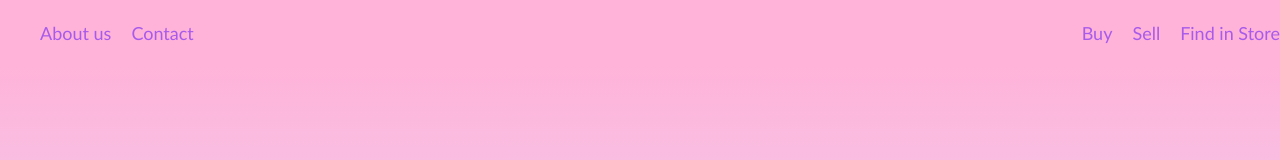
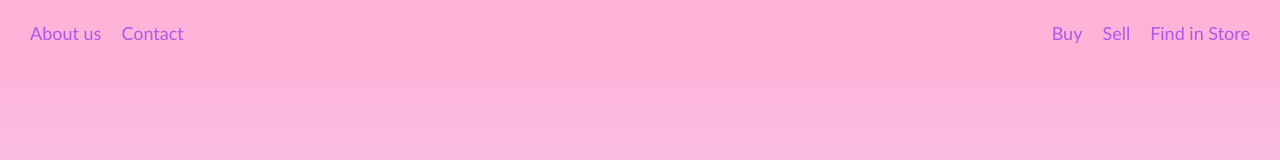
Before and after one commit to Batool-AA/IndieBazaar, a React (Vite) app in the folder IndieBazaar/: page / in a window 1280 px wide. Shown: the top 160 px of the page. Built offline with nearby package versions, Linux system fonts and the light colour scheme; no server answers; a web font is replaced by a local one.

Commit message:
pls ab masla not

```diff
--- a/IndieBazaar/src/components/homenavbar/homenavbar.css
+++ b/IndieBazaar/src/components/homenavbar/homenavbar.css
@@ -15,12 +15,12 @@
 
 .nav-left {
   margin-right: auto;
-  margin-left: 20px;
+  margin-left: 10px;
 }
 
 .nav-right {
   margin-left: auto;
-  margin-right: 20px;
+  margin-right: 50px;
 }
 
 .nav-left span, .nav-right span {
--- a/IndieBazaar/src/components/navigationbar/navigation.css
+++ b/IndieBazaar/src/components/navigationbar/navigation.css
@@ -12,6 +12,8 @@
     display: flex;
     gap: 15px;
     align-items: center;
+    margin-left:auto;
+    margin-right: 10px;
 }
 
 .pages-navbar-title {
--- a/IndieBazaar/src/index.css
+++ b/IndieBazaar/src/index.css
@@ -29,7 +29,7 @@ body {
   margin: 0;
   /* display: flex; */
   place-items: center;
-  min-width: 100vw;
+  min-width: 320px;
   min-height: 100vh;
   background-color: var(--vanilla);
   overflow-x: hidden;
```
